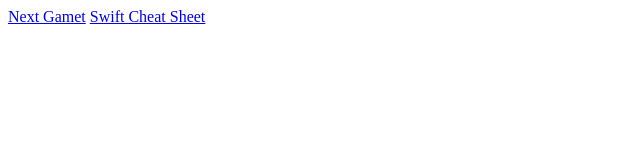
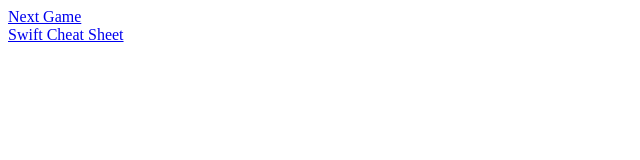
Before and after one commit to kpbp/kpbp.github.io, a plain HTML site: page index.html in a window 1280 px wide. Shown: the whole page, without its empty margins (0-640 px from the left). Drawn offline with Linux system fonts and the light colour scheme.

Commit message:
Update index.html

```diff
--- a/index.html
+++ b/index.html
@@ -1,9 +1,14 @@
 <html>
   <head>
     <meta name="google-site-verification" content="Y8RtlK1IxjewOZ1f8Q0vFfJiiQNsP2xW_YnpK_Rk44E" />
+    <style>
+      a {
+        display: block;
+      }
+    </style>
   </head>
   <body>
-    <a href="/next-game">Next Gamet</a>
+    <a href="/next-game">Next Game</a>
     <a href="/swiftcheatsheet">Swift Cheat Sheet</a>
   </body>
 </html>
```
